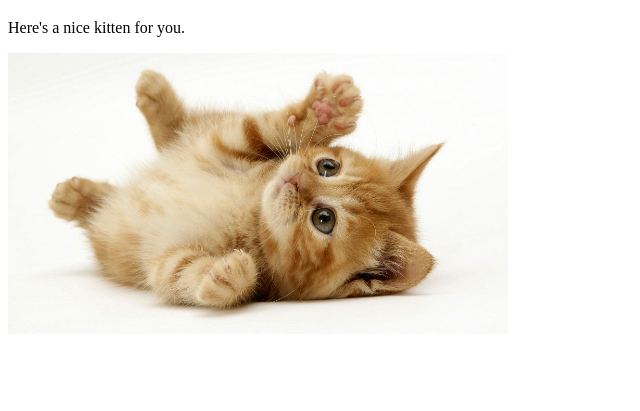
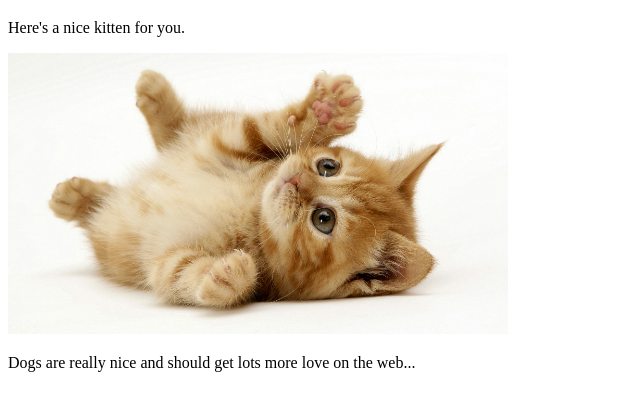
Before and after one commit to phillchill/hello-github, a plain HTML site: page index.html in a window 1280 px wide. Shown: the part 61-472 px from the top of the page, without its empty margins (0-640 px from the left). Drawn offline with Linux system fonts and the light colour scheme.

Commit message:
love for dogs...

```diff
--- a/index.html
+++ b/index.html
@@ -13,5 +13,7 @@
 	<h1>Hello GithHub!</h1>
 	<p>Here's a nice kitten for you.</p>
 	<img src="kitten.jpg" alt="a kitten">
+
+	<p>Dogs are really nice and should get lots more love on the web...</p>
 </body>
 </html>
```
